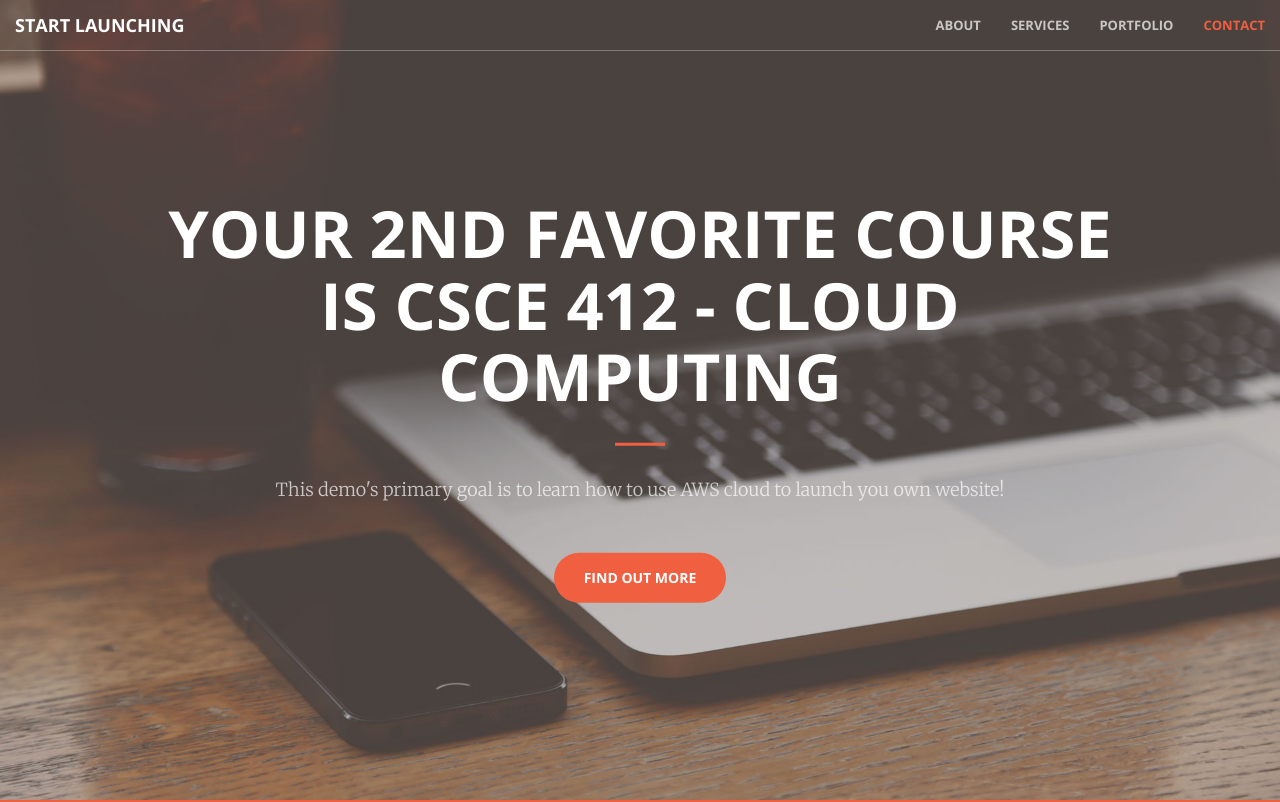
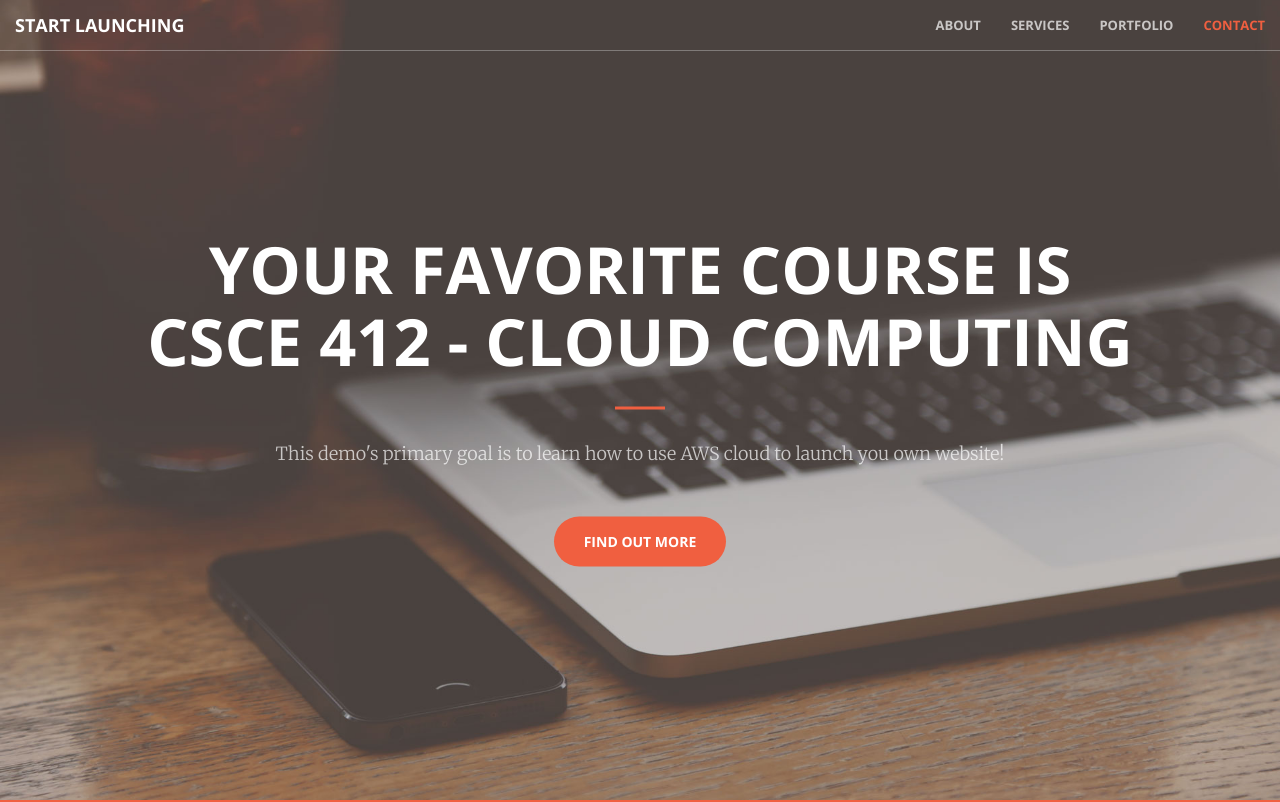
Before and after one commit to jdnicoll1/CSCE412-Project3, a plain HTML site: page index.html in a window 1280 px wide. Shown: the top 802 px of the page. Drawn offline with nearby package versions, Linux system fonts and the light colour scheme.

Commit message:
initial code for demo

```diff
--- a/index.html
+++ b/index.html
@@ -74,7 +74,7 @@
     <header>
         <div class="header-content">
             <div class="header-content-inner">
-                <h1>Your 2nd Favorite Course is CSCE 412 - Cloud Computing</h1>
+                <h1>Your Favorite Course is CSCE 412 - Cloud Computing</h1>
                 <hr>
                 <p>This demo's primary goal is to learn how to use AWS cloud to launch you own website!</p>
                 <a href="#about" class="btn btn-primary btn-xl page-scroll">Find Out More</a>
```
